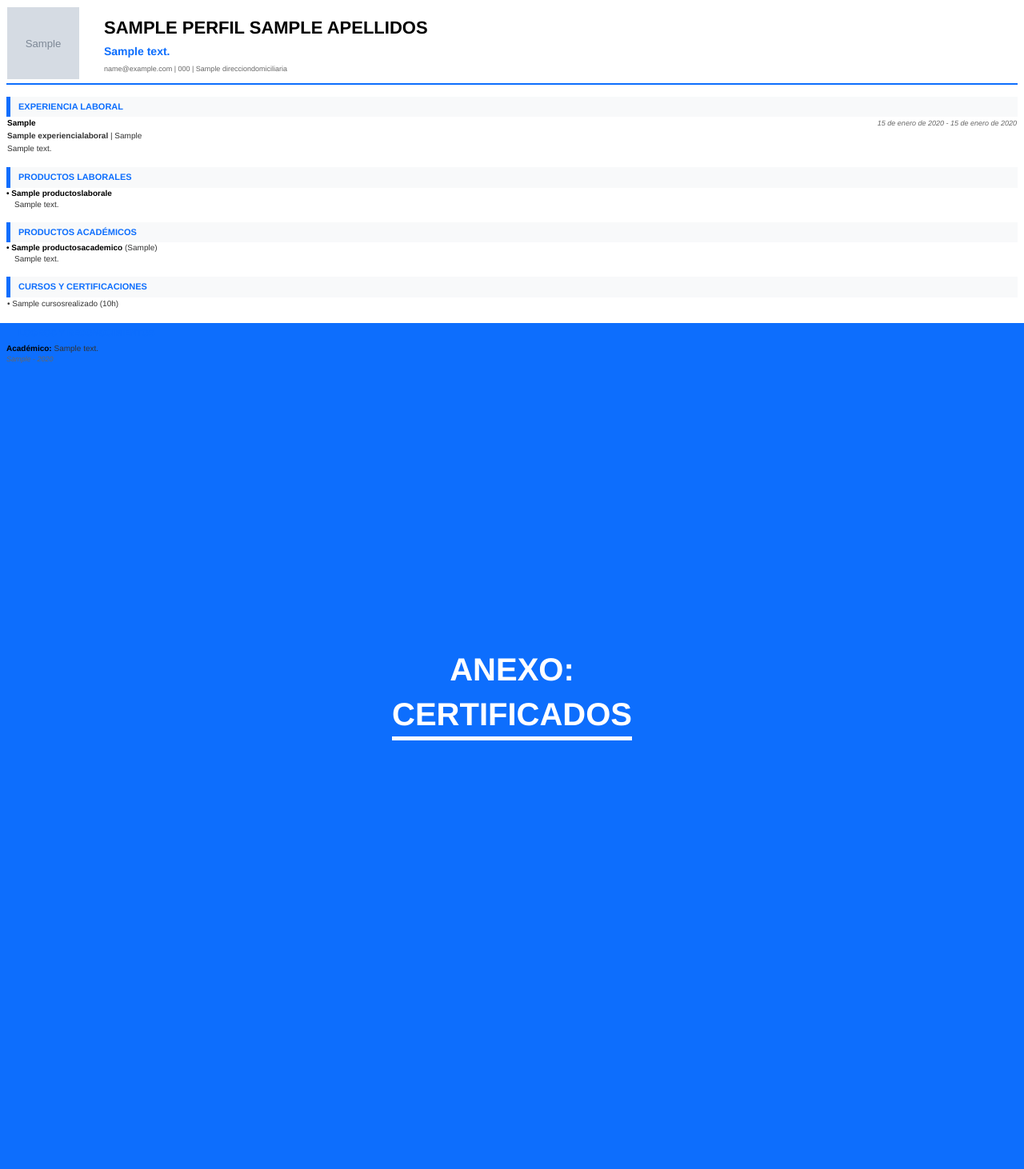
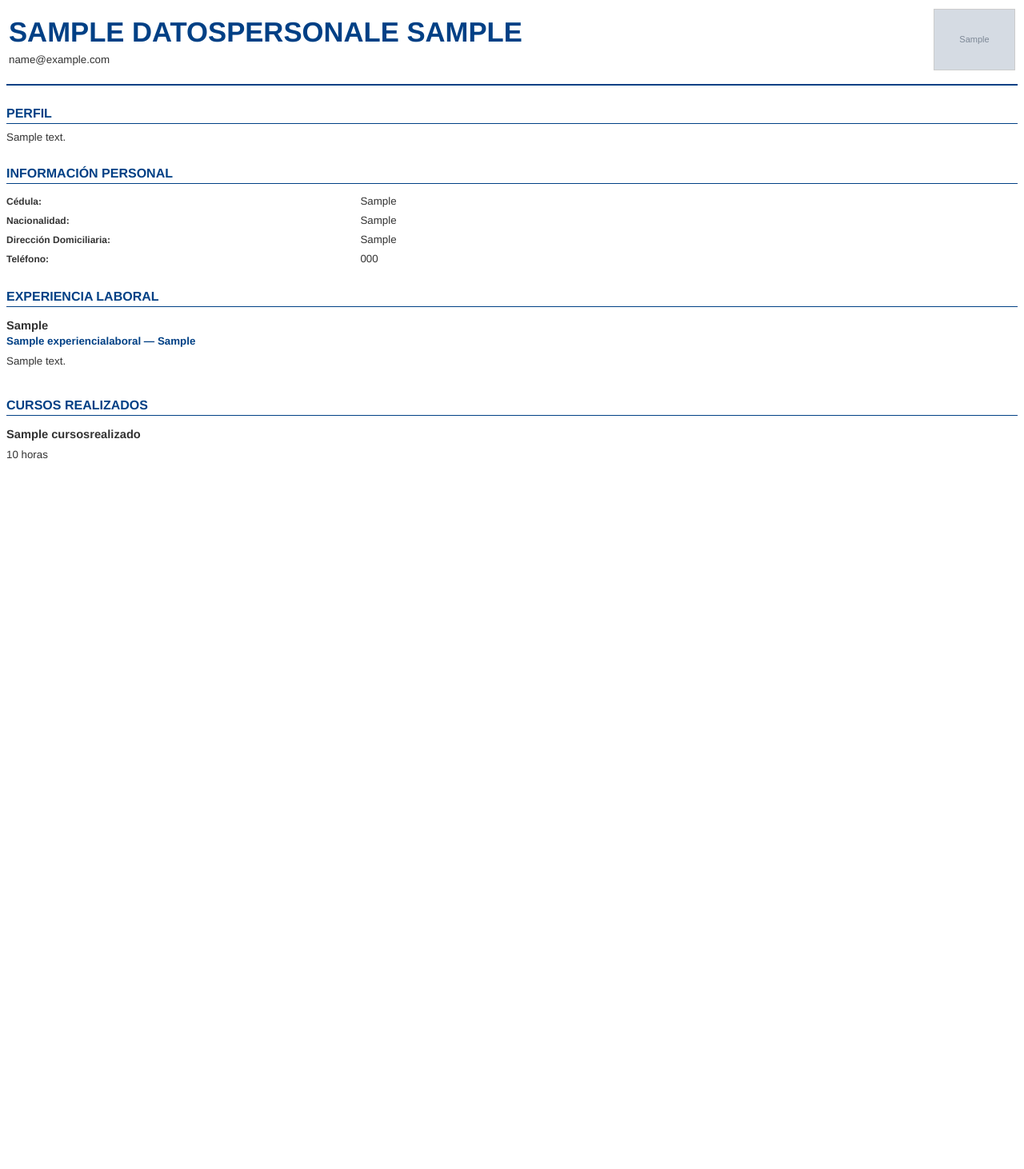
Before and after one commit to 10SEBASG01/CV-JANDRY-GUARANDA, a Django app: template Perfil/templates/cv_pdf_maestro.html in a window 1280 px wide; the page is wider, and only the part inside the window is pictured. Shown: that part at 80% size. After the commit the page ends 574 px from the top of that part, so only its background shows below. Run offline with Django 5.2, Linux system fonts and the light colour scheme; tables that the repository leaves empty hold one stand-in row (values such as "Sample post"); the template is opened without the code that fills it: values that come from a table or form of the project are taken from there, most other values are stand-ins (such as "Sample title", 1, 10 or a date in 2020); grey boxes marked "Sample" are stand-in pictures; parts of the project's set-up code (start-up, migrations or seed data) failed here and were passed over.

Commit message:
Cuadrigesimo Commit Proyecto

```diff
--- a/Perfil/templates/cv_pdf_maestro.html
+++ b/Perfil/templates/cv_pdf_maestro.html
@@ -1,96 +1,64 @@
 <!DOCTYPE html>
-<html lang="es">
+<html>
 <head>
-    <meta charset="UTF-8">
     <style>
-        @page { size: a4; margin: 1.5cm; }
-        body { font-family: Helvetica, Arial, sans-serif; font-size: 10px; color: #333; line-height: 1.4; }
-        .header-table { width: 100%; border-bottom: 2px solid #0d6efd; margin-bottom: 15px; padding-bottom: 10px; }
-        .foto-perfil { width: 90px; height: 90px; }
-        .info-header { padding-left: 20px; vertical-align: middle; }
-        .nombre { font-size: 22px; font-weight: bold; color: #000; text-transform: uppercase; }
-        .subtitulo { font-size: 14px; color: #0d6efd; font-weight: bold; margin: 5px 0; }
-        .titulo-seccion { background-color: #f8f9fa; border-left: 4pt solid #0d6efd; color: #0d6efd; font-weight: bold; text-transform: uppercase; padding: 5px 10px; margin-top: 15px; font-size: 11px; }
-        .item-titulo { font-weight: bold; color: #000; }
-        .fecha { color: #666; font-style: italic; font-size: 9px; }
-        table { width: 100%; border-collapse: collapse; }
-
-        /* Separador */
-        .salto-pagina { page-break-before: always; }
-        .separador-anexo {
-            background-color: #0d6efd; color: white; text-align: center;
-            padding-top: 10cm; height: 18cm; margin: -1.5cm;
-        }
+        @page { size: letter; margin: 1.5cm; }
+        body { font-family: Helvetica, sans-serif; color: #333; line-height: 1.2; }
+        .header { width: 100%; border-bottom: 2px solid #004085; padding-bottom: 10px; margin-bottom: 20px; }
+        .name { font-size: 26pt; font-weight: bold; text-transform: uppercase; color: #004085; }
+        .section-title { font-weight: bold; text-transform: uppercase; font-size: 12pt; margin-top: 25px; color: #004085; border-bottom: 1px solid #004085; padding-bottom: 3px; }
+        .data-table { width: 100%; border-collapse: collapse; margin-top: 10px; }
+        .label { font-weight: bold; font-size: 9pt; color: #333; width: 35%; padding: 4px 0; }
+        .value { font-size: 10pt; padding: 4px 0; }
+        .exp-container { margin-top: 15px; padding-bottom: 10px; }
+        .job-title { font-weight: bold; font-size: 11pt; color: #333; }
+        .company-info { font-weight: bold; font-size: 10pt; color: #004085; margin-top: 2px; }
+        .date-location { font-size: 9pt; color: #666; font-style: italic; margin-top: 2px; }
+        .exp-desc { font-size: 10pt; margin-top: 8px; text-align: justify; line-height: 1.4; }
+        .photo { width: 100px; height: auto; border: 1px solid #ccc; }
     </style>
 </head>
 <body>
-    <div class="container">
-        <table class="header-table">
+    <table class="header">
         <tr>
-                <td style="width: 100px;">
+            <td width="75%">
+                <div class="name">{{ perfil.nombres }} {{ perfil.apellidos }}</div>
+                <div style="margin-top: 5px; font-size: 10pt; color: #333;">{{ perfil.email_contacto }}</div>
+            </td>
+            <td width="25%" style="text-align: right;">
                 {% if perfil.fotoperfil %}
-                        <img src="{{ perfil.fotoperfil.url }}" class="foto-perfil">
+                    <img src="{{ perfil.fotoperfil.url }}" class="photo">
                 {% endif %}
-                </td>
-                <td class="info-header">
-                    <div class="nombre">{{ perfil.nombres }} {{ perfil.apellidos }}</div>
-                    <div class="subtitulo">{{ perfil.descripcionperfil }}</div>
-                    <div style="color: #666; font-size: 9px;">
-                        {{ perfil.email_contacto }} | {{ perfil.telefonofijo }} | {{ perfil.direcciondomiciliaria }}
-                    </div>
             </td>
         </tr>
     </table>
 
-        <div class="titulo-seccion">Experiencia Laboral</div>
-        {% for exp in experiencias %}
-            <table style="margin-bottom: 8px;">
-                <tr><td class="item-titulo">{{ exp.cargodesempenado }}</td><td style="text-align: right;" class="fecha">{{ exp.fechainiciogestion }} - {{ exp.fechafingestion|default:"Actualidad" }}</td></tr>
-                <tr><td colspan="2"><strong>{{ exp.nombrempresa }}</strong> | {{ exp.lugarempresa }}</td></tr>
-                <tr><td colspan="2" style="text-align: justify;">{{ exp.descripcionfunciones }}</td></tr>
+    <div class="section-title">Perfil</div>
+    <div class="exp-desc">{{ perfil.descripcionperfil }}</div>
+
+    <div class="section-title">Información Personal</div>
+    <table class="data-table">
+        <tr><td class="label">Cédula:</td><td class="value">{{ perfil.numerocedula }}</td></tr>
+        <tr><td class="label">Nacionalidad:</td><td class="value">{{ perfil.nacionalidad }}</td></tr>
+        <tr><td class="label">Dirección Domiciliaria:</td><td class="value">{{ perfil.direcciondomiciliaria }}</td></tr>
+        <tr><td class="label">Teléfono:</td><td class="value">{{ perfil.telefonofijo }}</td></tr>
     </table>
-        {% endfor %}
 
-        <div class="titulo-seccion">Productos Laborales</div>
-        {% for lab in laborales %}
-            <div style="margin-bottom: 5px;">
-                <span class="item-titulo">• {{ lab.nombreproducto }}</span>
-                <div style="padding-left: 10px;">{{ lab.descripcion }}</div>
+    <div class="section-title">Experiencia Laboral</div>
+    {% for exp in items %}
+        <div class="exp-container">
+            <div class="job-title">{{ exp.cargodesempenado }}</div>
+            <div class="company-info">{{ exp.nombrempresa }} — {{ exp.lugarempresa }}</div>
+            <div class="exp-desc">{{ exp.descripcionfunciones }}</div>
         </div>
     {% endfor %}
 
-        <div class="titulo-seccion">Productos Académicos</div>
-        {% for acad in academicos %}
-            <div style="margin-bottom: 5px;">
-                <span class="item-titulo">• {{ acad.nombrerecurso }}</span> ({{ acad.clasificador }})
-                <div style="padding-left: 10px;">{{ acad.descripcion }}</div>
+    <div class="section-title">Cursos Realizados</div>
+    {% for curso in cursos %}
+        <div class="exp-container">
+            <div class="job-title">{{ curso.nombrecurso }}</div>
+            <div class="exp-desc">{{ curso.totalhoras }} horas</div>
         </div>
     {% endfor %}
-
-        <div class="titulo-seccion">Cursos y Certificaciones</div>
-        <table style="width: 100%;">
-            {% for curso in cursos %}
-                {% if forloop.counter0|divisibleby:2 %}<tr>{% endif %}
-                    <td style="width: 50%; padding-bottom: 2px;">• {{ curso.nombrecurso }} ({{ curso.totalhoras }}h)</td>
-                {% if forloop.counter|divisibleby:2 or forloop.last %}</tr>{% endif %}
-            {% endfor %}
-        </table>
-
-        <div class="titulo-seccion">Logros y Reconocimientos</div>
-        {% for rec in reconocimientos %}
-            <div style="margin-bottom: 5px;">
-                <span class="item-titulo">{{ rec.tiporeconocimiento }}:</span> {{ rec.descripcionreconocimiento }}
-                <div class="fecha">{{ rec.entidadpatrocinadora }} - {{ rec.fechareconocimiento|date:"Y" }}</div>
-            </div>
-        {% endfor %}
-
-        {% if cursos or reconocimientos %}
-        <div class="salto-pagina">
-            <div class="separador-anexo">
-                <h1 style="font-size: 40px; border-bottom: 5px solid white; display: inline-block;">ANEXO:<br>CERTIFICADOS</h1>
-            </div>
-        </div>
-        {% endif %}
-    </div>
 </body>
 </html>
```
Also changed, not shown: Perfil/views.py (+67 -58 lines). Lines whose indentation alone changed are shown as unchanged.
